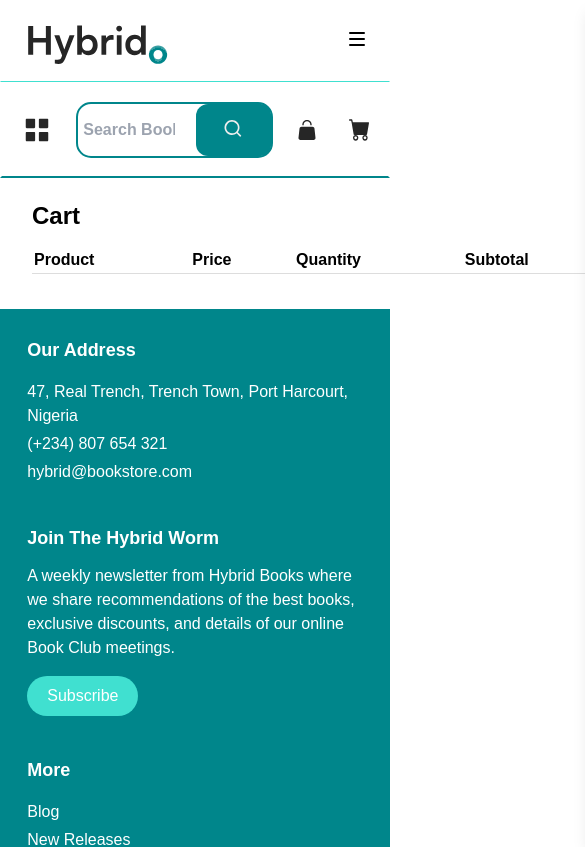
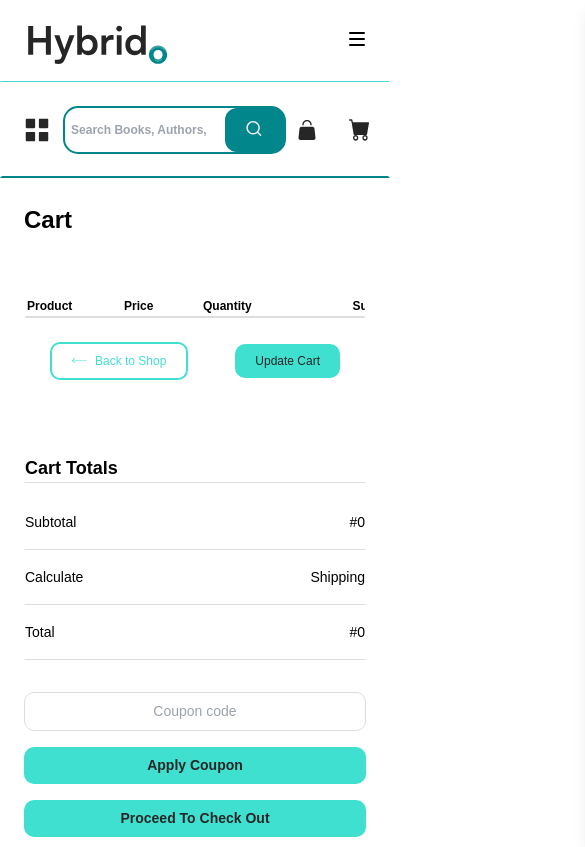
Before and after one commit to abel-otegbola/Timbu-Cloud-shop, a React (Vite) app: page /cart in a window 390 px wide. Shown: the top 847 px of the page, 585 px wide, since content can reach past the window. Built offline with nearby package versions, Linux system fonts and the light colour scheme; a web font is replaced by a local one.

Commit message:
feat: reduce texts size for mobile view

```diff
--- /dev/null
+++ b/src/assets/icons/arrowIcon.jsx
@@ -0,0 +1,7 @@
+export default function ArrowIcon({ className }) {
+    return (
+        <svg width="21" height="9" className={className} viewBox="0 0 21 9" fill="none" xmlns="http://www.w3.org/2000/svg">
+            <path d="M0.146447 4.1466C-0.0488155 4.34186 -0.0488155 4.65844 0.146447 4.85371L3.32843 8.03569C3.52369 8.23095 3.84027 8.23095 4.03553 8.03569C4.2308 7.84042 4.2308 7.52384 4.03553 7.32858L1.20711 4.50015L4.03553 1.67173C4.2308 1.47646 4.2308 1.15988 4.03553 0.964619C3.84027 0.769356 3.52369 0.769356 3.32843 0.964619L0.146447 4.1466ZM0.5 5.00015H20.5V4.00015H0.5V5.00015Z" fill="#40E0D0"/>
+        </svg>
+    )
+}
--- a/src/components/header/header.jsx
+++ b/src/components/header/header.jsx
@@ -11,16 +11,16 @@ export default function Header() {
     const [openCart, setOpenCart] = useState(false)
 
     return (
-        <div className="flex items-center justify-between w-full px-[5%] py-4 lg:gap-[8%] gap-6 font-semibold border-2 border-transparent border-b-primary">
+        <div className="flex items-center justify-between w-full px-[5%] py-4 lg:gap-[8%] sm:gap-6 gap-2 font-semibold border-2 border-transparent border-b-primary">
             <button className="flex items-center gap-1">
                 <MenuIcon className="sm:w-[40px] w-[30px]"/>
                 <span className="sm:block hidden">Categories</span>
             </button>
 
-            <form className="flex items-center border-2 border-primary lg:flex-1 min-[400px]:w-[55%] rounded-[15px]">
-                <input type="search" name="search" onChange={(e) => setQuery(e.target.value)} className="p-3 max-[400px]:w-[75%] flex-1 w-[75%] rounded-[15px] outline-none px-[3%]" placeholder="Search Books, Authors, Categories" />
-                <button className="flex bg-primary text-white justify-center w-[75px] rounded-r-[10px] rounded-l-[12px] py-[6px]">
-                    <SearchIcon className={"sm:w-[25px] w-[20px]"}/>
+            <form className="flex items-center md:text-[16px] text-[12px] border-2 border-primary lg:flex-1 min-[400px]:w-[60%] rounded-[15px]">
+                <input type="search" name="search" onChange={(e) => setQuery(e.target.value)} className="sm:p-3 p-2 max-[400px]:w-[75%] flex-1 w-[75%] rounded-[15px] outline-none px-[3%]" placeholder="Search Books, Authors, Categories" />
+                <button className="flex bg-primary text-white justify-center sm:w-[75px] w-[59px] rounded-r-[10px] rounded-l-[12px] md:py-[6px] py-[2px]">
+                    <SearchIcon className={"sm:w-[25px] w-[18px]"}/>
                 </button>
             </form>
 
--- a/src/pages/cart/cart.jsx
+++ b/src/pages/cart/cart.jsx
@@ -2,23 +2,36 @@ import { Link } from "react-router-dom";
 import Header from "../../components/header/header";
 import { CartContext } from "../../context/cartContext";
 import { useContext } from "react";
+import ArrowIcon from "../../assets/icons/arrowIcon";
 
 export default function Cart() {
     const { cart, setCart } = useContext(CartContext)
 
+    const handleQuantity = (id, value) => {
+        setCart(cart.map(item => {
+            if(item.id === id) {
+                return { ...item, quantity: value }
+            }
+            else {
+                return item
+            }
+        }))
+    }
+
     return (
         <>
             <Header />
-            <div className="flex flex-wrap px-8 py-[5%]">
-                <div className="md:w-[60%] w-full">
-                    <h2 className="font-bold mb-3 md:text-[36px] text-[24px]">Cart</h2>
+            <h2 className="font-bold mb-3 md:text-[36px] text-[24px] p-6">Cart</h2>
+            <div className="flex flex-wrap md:px-8 px-6 py-[5%] md:gap-0 gap-12">
+                <div className="md:w-[70%] w-full border border-transparent sm:text-[16px] text-[12px] md:border-r-[#DDD] md:pr-6">
 
-                    <table className="table-auto text-left w-full min-w-[600px]">
+                    <div className="w-full overflow-x-auto">
+                        <table className="table-auto text-left w-full min-w-[430px]">
                             <thead>
                                 <tr className="font-bold border border-transparent border-b-[#DDD]">
                                     <th>Product</th>
                                     <th>Price</th>
-                                <th>Quantity</th>
+                                    <th className="px-4">Quantity</th>
                                     <th>Subtotal</th>
                                 </tr>
                             </thead>
@@ -27,18 +40,20 @@ export default function Cart() {
                                     cart.map(book => (
                                         <tr key={book.id} className="">
                                             <td className="flex gap-6 justify-between py-4">
-                                            <img src={book.img} alt={book.title} width={87} className="rounded-[5px]" />
+                                                <img src={book.img} alt={book.title} className="rounded-[5px] sm:w-[87px] w-[60px]" />
                                                 <div className="flex-1 flex flex-col justify-center py-4 gap-2">
-                                                <p className="opacity-[0.7]">{book.title}</p>
+                                                    <p className="opacity-[0.7] md:text-[16px] text-[12px]">{book.title}</p>
                                                 </div>
                                             </td>
-                                        <td className="text-primary font-semibold">#{book.price}</td>
-                                        <td className="text-primary font-semibold items-start">
-                                            <button className="text-lg w-[40px] h-[67px] bg-[#DDD]">-</button>
-                                            <input type="text" className="h-full w-[55px] text-center bg-white" defaultValue={book.quantity || 1} />
-                                            <button className="text-lg w-[40px] h-[67px] bg-[#DDD]">+</button>
+                                            <td className="text-primary sm:text-[16px] text-[12px] font-semibold px-2"># {book.price}</td>
+                                            <td className="px-4">
+                                                <div className=" flex items-center w-fit text-primary font-semibold items-start border border-[#262626]">
+                                                    <button className="sm:text-lg sm:w-[40px] w-[20px] sm:h-[67px] h-[47px] bg-[#DDD]" onClick={() => handleQuantity(book.id, (book.quantity || 1) - 1)}>-</button>
+                                                    <input type="number" className="h-full sm:w-[55px] w-[35px] md:text-[16px] text-[12px] text-center bg-white" value={book.quantity || 1} onChange={(e) => handleQuantity(book.id, e.target.value)} />
+                                                    <button className="sm:text-lg sm:w-[40px] w-[20px] sm:h-[67px] h-[47px] bg-[#DDD]" onClick={() => handleQuantity(book.id, (book.quantity || 1) + 1)}>+</button>
+                                                </div>
                                             </td>
-                                        <td className="text-primary font-semibold">#{book.quantity ? book.price * book.quantity : book.price}</td>
+                                            <td className="text-primary font-semibold sm:text-[16px] text-[12px] "># {book.quantity ? book.price * book.quantity : book.price}</td>
                                         </tr>
                                     ))
                                 }
@@ -46,6 +61,33 @@ export default function Cart() {
                             </tbody>
                         </table>
                     </div>
+
+                    <div className="flex items-center justify-between gap-6 border border-transparent border-t-[#DDD] p-6">
+                        <Link to={"/"} className="flex items-center gap-2 p-2 px-5 rounded-[10px] border-2 border-secondary text-secondary"> <ArrowIcon className={"md:w-[20px] w-[15px]"}/> Back to Shop</Link>
+                        <button className="p-2 px-5 rounded-[10px] bg-secondary text-[#262626]">Update Cart</button>
+                    </div>
+                </div>
+
+
+                <div className="md:w-[30%] w-full md:px-6 sm:text-[16px] text-[14px]">
+                    <h2 className="font-bold mb-3 md:text-[20px] text-[18px] border border-transparent border-b-[#DDD]">Cart Totals</h2>
+
+                    <div className="flex items-center justify-between py-4 border border-transparent border-b-[#DDD]">
+                        <p>Subtotal</p>
+                        <p>#{cart.length === 0 ? 0 : cart.map(item => item.price * (item.quantity || 1)).reduce((a, c) => a + c)}</p>
+                    </div>
+                    <div className="flex items-center justify-between py-4 border border-transparent border-b-[#DDD]">
+                        <p>Calculate</p>
+                        <p>Shipping</p>
+                    </div>
+                    <div className="flex items-center justify-between py-4 mb-8 border border-transparent border-b-[#DDD]">
+                        <p>Total</p>
+                        <p>#{cart.length === 0 ? 0 : cart.map(item => item.price * (item.quantity || 1)).reduce((a, c) => a + c)}</p>
+                    </div>
+                    <input className="border border-[#DDD] p-2 w-full rounded-[10px] text-[#262626] text-center mb-4" placeholder="Coupon code"/>
+                    <button className="bg-secondary p-2 w-full rounded-[10px] text-[#262626] font-bold mb-4">Apply Coupon</button>
+                    <Link to="/checkout" className="block text-center bg-secondary p-2 w-full rounded-[10px] text-[#262626] font-bold mb-4">Proceed To Check Out</Link>
+                </div>
             </div>
         </>
     )
```
Lines whose indentation alone changed are shown as unchanged.
